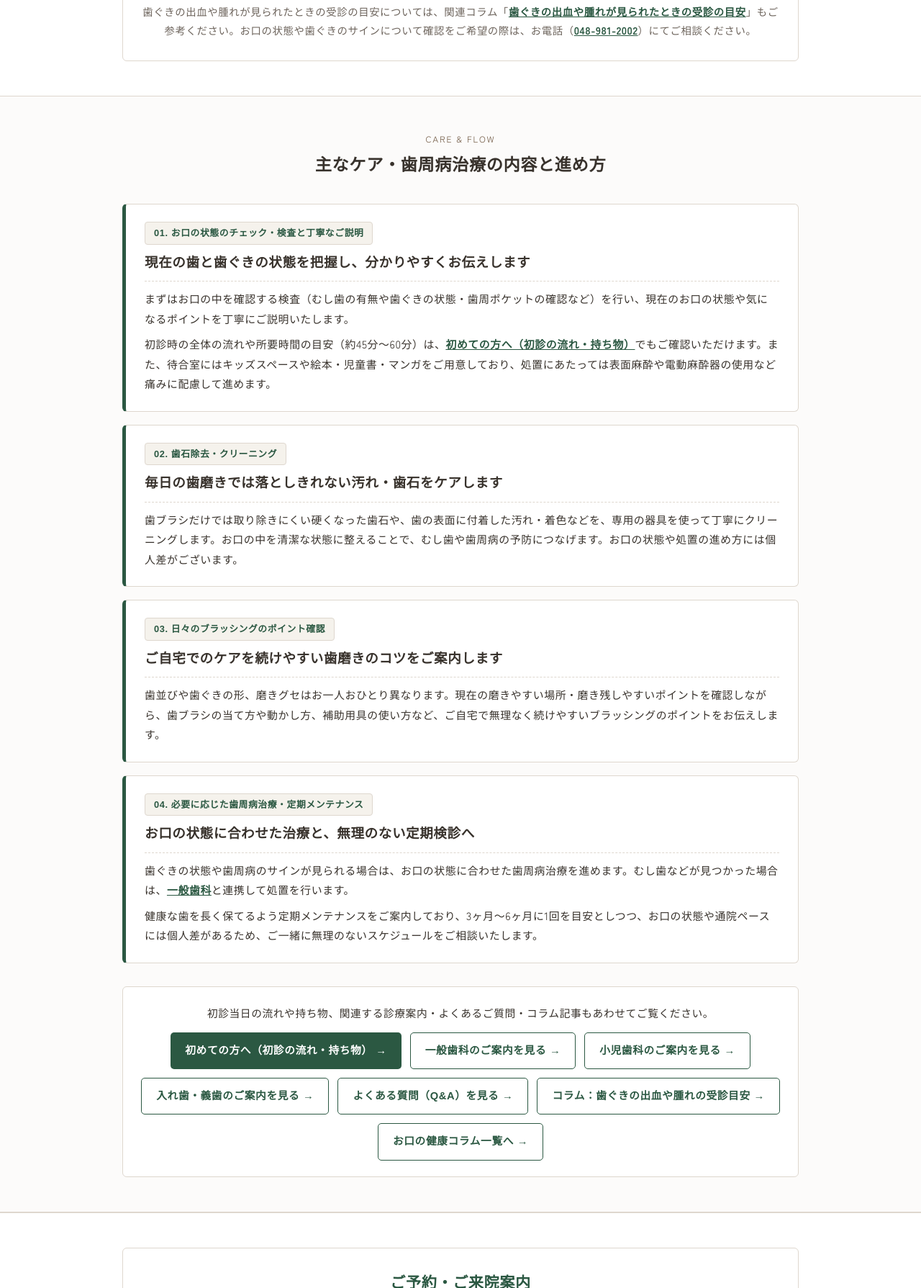
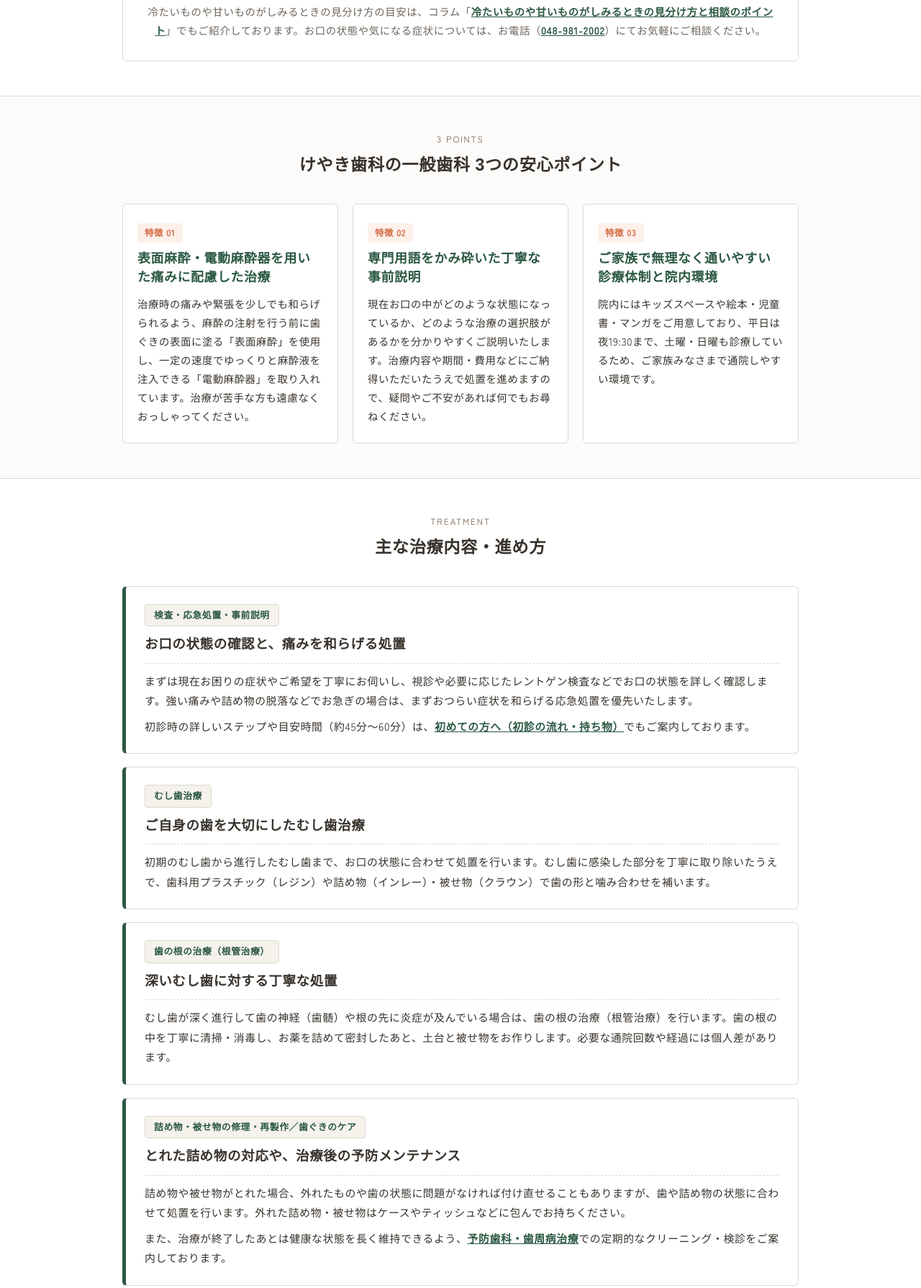
Before and after one commit to keyakishika/keyaki-dental, a plain HTML site: page preventive.html in a window 1280 px wide. Shown: the part 831-2620 px from the top of the page at 72% size. Drawn offline with Linux system fonts and the light colour scheme; a web font is replaced by a local one.

Commit message:
Update preventive.html

```diff
--- a/preventive.html
+++ b/preventive.html
@@ -10,13 +10,13 @@ gtag('js', new Date());
 <meta charset="UTF-8">
 <meta name="viewport" content="width=device-width, initial-scale=1.0">
 <meta name="format-detection" content="telephone=no">
-<title>予防歯科・歯周病治療（クリーニング・定期検診）｜吉川市の歯科 けやき歯科（吉川駅南口徒歩3分）</title>
-<meta name="description" content="埼玉県吉川市「けやき歯科」の予防歯科・歯周病治療ページです。むし歯や歯周病を未然に防ぎ、ご自身の歯を長く保てるようサポートいたします。歯ぐきの腫れ・出血などのサイン、クリーニングや歯周病ケアの流れ、持ち物・アクセスをご案内します。">
-<link rel="canonical" href="https://yoshikawa-keyaki-dc.com/preventive.html">
-<meta property="og:title" content="予防歯科・歯周病治療（クリーニング・定期検診）｜吉川市の歯科 けやき歯科（吉川駅南口徒歩3分）">
-<meta property="og:description" content="埼玉県吉川市「けやき歯科」の予防歯科・歯周病治療ページです。むし歯や歯周病を未然に防ぎ、ご自身の歯を長く保てるようサポートいたします。">
+<title>一般歯科（むし歯・歯の痛み・詰め物）｜吉川市の歯科 けやき歯科（吉川駅南口徒歩3分）</title>
+<meta name="description" content="埼玉県吉川市「けやき歯科」の一般歯科ページです。むし歯や歯の痛み・しみる症状、詰め物・被せ物のトラブルなど、日常的なお口のお悩みに幅広く対応いたします。表面麻酔・電動麻酔器を用いた痛みに配慮した治療と丁寧な事前説明を心がけております。">
+<link rel="canonical" href="https://yoshikawa-keyaki-dc.com/general.html">
+<meta property="og:title" content="一般歯科（むし歯・歯の痛み・詰め物）｜吉川市の歯科 けやき歯科（吉川駅南口徒歩3分）">
+<meta property="og:description" content="埼玉県吉川市「けやき歯科」の一般歯科ページです。むし歯や歯の痛み、詰め物・被せ物のトラブルなど、痛みに配慮した処置と丁寧な事前説明で幅広く対応いたします。">
 <meta property="og:type" content="article">
-<meta property="og:url" content="https://yoshikawa-keyaki-dc.com/preventive.html">
+<meta property="og:url" content="https://yoshikawa-keyaki-dc.com/general.html">
 <meta property="og:site_name" content="けやき歯科">
 <script type="application/ld+json">
 {
@@ -26,12 +26,12 @@ gtag('js', new Date());
       "@type": "BreadcrumbList",
       "itemListElement": [
         {
-          "@type": "ListItem",
-          "position": 1,
-          "name": "ホーム",
-          "item": "https://yoshikawa-keyaki-dc.com/"
-        },
-        {
+        "@type": ["Dentist", "MedicalClinic"],
+        "name": "けやき歯科",
+        "url": "https://yoshikawa-keyaki-dc.com/index.html",
+        "telephone": "048-981-2002",
+        "description": "埼玉県吉川市の歯科医院「けやき歯科」。JR武蔵野線「吉川駅」南口徒歩3分、「木売公園入口」バス停目の前、無料駐車場2台完備。表面麻酔・電動麻酔器を用いた痛みに配慮した治療と丁寧な事前説明を行っています。土曜・日曜も診療。",
+        "address": {
           "@type": "ListItem",
           "position": 2,
           "name": "診療案内",
@@ -40,8 +40,8 @@ gtag('js', new Date());
         {
           "@type": "ListItem",
           "position": 3,
-          "name": "予防歯科・歯周病治療",
-          "item": "https://yoshikawa-keyaki-dc.com/preventive.html"
+          "name": "一般歯科",
+          "item": "https://yoshikawa-keyaki-dc.com/general.html"
         }
       ]
     },
@@ -50,7 +50,7 @@ gtag('js', new Date());
       "name": "けやき歯科",
       "url": "https://yoshikawa-keyaki-dc.com/",
       "telephone": "048-981-2002",
-      "description": "埼玉県吉川市の歯科医院「けやき歯科」。JR武蔵野線「吉川駅」南口徒歩3分、「木売公園入口」バス停目の前、無料駐車場2台完備。痛みに配慮した丁寧な治療と予防ケアを行っています。土曜・日曜も診療。",
+      "description": "埼玉県吉川市の歯科医院「けやき歯科」（開院25年目）。JR武蔵野線「吉川駅」南口徒歩3分、「木売公園入口」バス停目の前、無料駐車場2台完備。夫婦で診療にあたり、表面麻酔・電動麻酔器を用いた痛みに配慮した丁寧な治療を行っています。土曜・日曜も診療。",
       "address": {
         "@type": "PostalAddress",
         "postalCode": "342-0045",
@@ -124,7 +124,7 @@ a:hover { opacity: 0.75; }
 img { max-width: 100%; height: auto; vertical-align: bottom; }
 .inner { max-width: 980px; margin: 0 auto; padding: 0 20px; }
 
-/* ヘッダー周り */
+/* ヘッダー周り（新しいindex.htmlと同一構造） */
 header {
   background: #ffffff;
   border-bottom: 1px solid var(--border-line);
@@ -469,7 +469,7 @@ section { padding: 48px 0; }
   text-decoration: underline;
 }
 
-/* こんなサイン・お悩みはありませんか？（チェックリスト） */
+/* こんな症状・お悩みはありませんか？（チェックリスト） */
 .symptom-box {
   background: #ffffff;
   border: 1px solid var(--border-line);
@@ -515,7 +515,43 @@ section { padding: 48px 0; }
   text-align: center;
 }
 
-/* 主なケア・歯周病治療の内容と進め方 */
+/* けやき歯科の一般歯科 3つの安心ポイント */
+.point-grid {
+  display: grid;
+  grid-template-columns: repeat(3, 1fr);
+  gap: 20px;
+}
+.point-card {
+  background: #ffffff;
+  border: 1px solid var(--border-line);
+  border-radius: 6px;
+  padding: 24px 20px;
+}
+.point-num {
+  display: inline-block;
+  font-size: 0.78rem;
+  font-weight: 700;
+  color: var(--accent-color);
+  background: #fdf0eb;
+  padding: 2px 10px;
+  border-radius: 4px;
+  margin-bottom: 10px;
+}
+.point-card h3 {
+  font-family: 'Zen Maru Gothic', sans-serif;
+  font-size: 1.12rem;
+  color: var(--base-color);
+  font-weight: 700;
+  line-height: 1.45;
+  margin-bottom: 10px;
+}
+.point-card p {
+  font-size: 0.9rem;
+  color: var(--text-main);
+  line-height: 1.8;
+}
+
+/* 主な治療内容・進め方 */
 .treatment-list {
   display: flex;
   flex-direction: column;
@@ -588,7 +624,7 @@ section { padding: 48px 0; }
   font-family: 'Zen Maru Gothic', sans-serif;
   font-size: 0.92rem;
   font-weight: 700;
-  padding: 11px 20px;
+  padding: 11px 22px;
   border-radius: 5px;
 }
 .related-faq-btn.is-sub {
@@ -799,6 +835,8 @@ footer .copy {
   .sec-head h2 { font-size: 1.25rem; }
   .symptom-box { padding: 20px 16px; }
   .symptom-grid { grid-template-columns: 1fr; gap: 10px; }
+  .point-grid { grid-template-columns: 1fr; gap: 14px; }
+  .point-card { padding: 20px 18px; }
   .treatment-card { padding: 20px 18px; }
   .treatment-card h3 { font-size: 1.08rem; }
   .treatment-card p { font-size: 0.9rem; }
@@ -906,8 +944,8 @@ footer .copy {
       <details class="drawer-acc" open>
         <summary>診療科目一覧を見る</summary>
         <ul class="drawer-links">
-          <li><a href="general.html">一般歯科</a></li>
-          <li><a href="preventive.html" class="is-current-link" aria-current="page">予防歯科・歯周病治療</a></li>
+          <li><a href="general.html" class="is-current-link" aria-current="page">一般歯科</a></li>
+          <li><a href="preventive.html">予防歯科・歯周病治療</a></li>
           <li><a href="kids.html">小児歯科</a></li>
           <li><a href="ortho.html">矯正歯科</a></li>
           <li><a href="denture.html">入れ歯・義歯</a></li>
@@ -955,7 +993,7 @@ footer .copy {
     <ol>
       <li><a href="index.html">ホーム</a></li>
       <li><a href="index.html#services">診療案内</a></li>
-      <li>予防歯科・歯周病治療</li>
+      <li>一般歯科</li>
     </ol>
   </div>
 </nav>
@@ -963,104 +1001,133 @@ footer .copy {
 <!-- ページタイトル -->
 <div class="page-header">
   <div class="inner">
-    <span class="en">PREVENTIVE &amp; PERIODONTAL CARE</span>
-    <h1>予防歯科・歯周病治療</h1>
-    <p class="page-lead">痛みが出てから治療するのではなく、むし歯や歯周病を未然に防ぎ、ご自身の歯を長く保てるようサポートいたします。</p>
+    <span class="en">GENERAL DENTISTRY</span>
+    <h1>一般歯科</h1>
+    <p class="page-lead">むし歯や歯の痛み、詰め物・被せ物のトラブルなど、日常的なお口のお悩みにやさしく丁寧に対応いたします。</p>
   </div>
 </div>
 
 <!-- メインコンテンツ -->
 <main>
-  <!-- こんなサイン・お悩みはありませんか？ -->
-  <section aria-labelledby="prev-sign-heading">
+  <!-- こんな症状・お悩みはありませんか？ -->
+  <section aria-labelledby="general-symptom-heading">
     <div class="inner">
       <div class="sec-head">
-        <span class="en">CHECK LIST</span>
-        <h2 id="prev-sign-heading">こんなサイン・お悩みはありませんか？</h2>
+        <span class="en">SYMPTOMS</span>
+        <h2 id="general-symptom-heading">こんな症状・お悩みはありませんか？</h2>
       </div>
 
       <div class="symptom-box">
         <div class="symptom-grid">
           <div class="symptom-item">
             <span class="symptom-check" aria-hidden="true">✓</span>
-            <span>歯磨きのときに歯ぐきから血が出る、歯ぐきが腫れている</span>
+            <span>冷たいものや甘いものを口にすると、歯がキーンとしみる</span>
           </div>
           <div class="symptom-item">
             <span class="symptom-check" aria-hidden="true">✓</span>
-            <span>朝起きたときの口の中のネバつきや、口臭の気になるサインがある</span>
+            <span>噛んだときに歯が痛む、または何もしなくてもズキズキ痛む</span>
           </div>
           <div class="symptom-item">
             <span class="symptom-check" aria-hidden="true">✓</span>
-            <span>冷たいものや歯ブラシが当たったときに、歯がしみる</span>
+            <span>以前治療した歯の詰め物・被せ物がとれた、または欠けてしまった</span>
           </div>
           <div class="symptom-item">
             <span class="symptom-check" aria-hidden="true">✓</span>
-            <span>しばらく歯科検診を受けておらず、今の状態を確認したい</span>
+            <span>歯の表面が黒ずんでいる、穴があいているように見える</span>
           </div>
           <div class="symptom-item">
             <span class="symptom-check" aria-hidden="true">✓</span>
-            <span>毎日の歯磨きに不安がある、磨き残しを減らしたい</span>
+            <span>歯ぐきが腫れている、歯磨きのときに血が出やすい</span>
           </div>
           <div class="symptom-item">
             <span class="symptom-check" aria-hidden="true">✓</span>
-            <span>歯ぐきの下がりや、歯のグラつき・噛みにくさが気になっている</span>
+            <span>親知らずのまわりが痛む・違和感がある、お口の中を一度診てほしい</span>
           </div>
         </div>
-        <p class="symptom-note">歯ぐきの出血や腫れが見られたときの受診の目安については、関連コラム「<a href="column-01.html" class="inline-text-link">歯ぐきの出血や腫れが見られたときの受診の目安</a>」もご参考ください。お口の状態や歯ぐきのサインについて確認をご希望の際は、お電話（<a href="tel:0489812002" class="inline-text-link">048-981-2002</a>）にてご相談ください。</p>
+        <p class="symptom-note">冷たいものや甘いものがしみるときの見分け方の目安は、コラム「<a href="column-02.html" class="inline-text-link">冷たいものや甘いものがしみるときの見分け方と相談のポイント</a>」でもご紹介しております。お口の状態や気になる症状については、お電話（<a href="tel:0489812002" class="inline-text-link">048-981-2002</a>）にてお気軽にご相談ください。</p>
       </div>
     </div>
   </section>
 
-  <!-- 主なケア・歯周病治療の内容と進め方 -->
-  <section class="bg-soft" aria-labelledby="prev-flow-heading">
+  <!-- けやき歯科の一般歯科 3つの安心ポイント -->
+  <section class="bg-soft" aria-labelledby="general-points-heading">
     <div class="inner">
       <div class="sec-head">
-        <span class="en">CARE &amp; FLOW</span>
-        <h2 id="prev-flow-heading">主なケア・歯周病治療の内容と進め方</h2>
+        <span class="en">3 POINTS</span>
+        <h2 id="general-points-heading">けやき歯科の一般歯科 3つの安心ポイント</h2>
+      </div>
+
+      <div class="point-grid">
+        <div class="point-card">
+          <span class="point-num">特徴 01</span>
+          <h3>表面麻酔・電動麻酔器を用いた痛みに配慮した治療</h3>
+          <p>治療時の痛みや緊張を少しでも和らげられるよう、麻酔の注射を行う前に歯ぐきの表面に塗る「表面麻酔」を使用し、一定の速度でゆっくりと麻酔液を注入できる「電動麻酔器」を取り入れています。治療が苦手な方も遠慮なくおっしゃってください。</p>
+        </div>
+
+        <div class="point-card">
+          <span class="point-num">特徴 02</span>
+          <h3>専門用語をかみ砕いた丁寧な事前説明</h3>
+          <p>現在お口の中がどのような状態になっているか、どのような治療の選択肢があるかを分かりやすくご説明いたします。治療内容や期間・費用などにご納得いただいたうえで処置を進めますので、疑問やご不安があれば何でもお尋ねください。</p>
+        </div>
+
+        <div class="point-card">
+          <span class="point-num">特徴 03</span>
+          <h3>ご家族で無理なく通いやすい診療体制と院内環境</h3>
+          <p>院内にはキッズスペースや絵本・児童書・マンガをご用意しており、平日は夜19:30まで、土曜・日曜も診療しているため、ご家族みなさまで通院しやすい環境です。</p>
+        </div>
+      </div>
+    </div>
+  </section>
+
+  <!-- 主な治療内容・進め方 -->
+  <section aria-labelledby="general-treatment-heading">
+    <div class="inner">
+      <div class="sec-head">
+        <span class="en">TREATMENT</span>
+        <h2 id="general-treatment-heading">主な治療内容・進め方</h2>
       </div>
 
       <div class="treatment-list">
-        <!-- 01 -->
+        <!-- 内容1 -->
         <article class="treatment-card">
-          <span class="treatment-tag">01. お口の状態のチェック・検査と丁寧なご説明</span>
-          <h3>現在の歯と歯ぐきの状態を把握し、分かりやすくお伝えします</h3>
-          <p>まずはお口の中を確認する検査（むし歯の有無や歯ぐきの状態・歯周ポケットの確認など）を行い、現在のお口の状態や気になるポイントを丁寧にご説明いたします。</p>
-          <p>初診時の全体の流れや所要時間の目安（約45分〜60分）は、<a href="flow.html" class="inline-text-link">初めての方へ（初診の流れ・持ち物）</a>でもご確認いただけます。また、待合室にはキッズスペースや絵本・児童書・マンガをご用意しており、処置にあたっては表面麻酔や電動麻酔器の使用など痛みに配慮して進めます。</p>
+          <span class="treatment-tag">検査・応急処置・事前説明</span>
+          <h3>お口の状態の確認と、痛みを和らげる処置</h3>
+          <p>まずは現在お困りの症状やご希望を丁寧にお伺いし、視診や必要に応じたレントゲン検査などでお口の状態を詳しく確認します。強い痛みや詰め物の脱落などでお急ぎの場合は、まずおつらい症状を和らげる応急処置を優先いたします。</p>
+          <p>初診時の詳しいステップや目安時間（約45分〜60分）は、<a href="flow.html" class="inline-text-link">初めての方へ（初診の流れ・持ち物）</a>でもご案内しております。</p>
         </article>
 
-        <!-- 02 -->
+        <!-- 内容2 -->
         <article class="treatment-card">
-          <span class="treatment-tag">02. 歯石除去・クリーニング</span>
-          <h3>毎日の歯磨きでは落としきれない汚れ・歯石をケアします</h3>
-          <p>歯ブラシだけでは取り除きにくい硬くなった歯石や、歯の表面に付着した汚れ・着色などを、専用の器具を使って丁寧にクリーニングします。お口の中を清潔な状態に整えることで、むし歯や歯周病の予防につなげます。お口の状態や処置の進め方には個人差がございます。</p>
+          <span class="treatment-tag">むし歯治療</span>
+          <h3>ご自身の歯を大切にしたむし歯治療</h3>
+          <p>初期のむし歯から進行したむし歯まで、お口の状態に合わせて処置を行います。むし歯に感染した部分を丁寧に取り除いたうえで、歯科用プラスチック（レジン）や詰め物（インレー）・被せ物（クラウン）で歯の形と噛み合わせを補います。</p>
         </article>
 
-        <!-- 03 -->
+        <!-- 内容3 -->
         <article class="treatment-card">
-          <span class="treatment-tag">03. 日々のブラッシングのポイント確認</span>
-          <h3>ご自宅でのケアを続けやすい歯磨きのコツをご案内します</h3>
-          <p>歯並びや歯ぐきの形、磨きグセはお一人おひとり異なります。現在の磨きやすい場所・磨き残しやすいポイントを確認しながら、歯ブラシの当て方や動かし方、補助用具の使い方など、ご自宅で無理なく続けやすいブラッシングのポイントをお伝えします。</p>
+          <span class="treatment-tag">歯の根の治療（根管治療）</span>
+          <h3>深いむし歯に対する丁寧な処置</h3>
+          <p>むし歯が深く進行して歯の神経（歯髄）や根の先に炎症が及んでいる場合は、歯の根の治療（根管治療）を行います。歯の根の中を丁寧に清掃・消毒し、お薬を詰めて密封したあと、土台と被せ物をお作りします。必要な通院回数や経過には個人差があります。</p>
         </article>
 
-        <!-- 04 -->
+        <!-- 内容4 -->
         <article class="treatment-card">
-          <span class="treatment-tag">04. 必要に応じた歯周病治療・定期メンテナンス</span>
-          <h3>お口の状態に合わせた治療と、無理のない定期検診へ</h3>
-          <p>歯ぐきの状態や歯周病のサインが見られる場合は、お口の状態に合わせた歯周病治療を進めます。むし歯などが見つかった場合は、<a href="general.html" class="inline-text-link">一般歯科</a>と連携して処置を行います。</p>
-          <p>健康な歯を長く保てるよう定期メンテナンスをご案内しており、3ヶ月〜6ヶ月に1回を目安としつつ、お口の状態や通院ペースには個人差があるため、ご一緒に無理のないスケジュールをご相談いたします。</p>
+          <span class="treatment-tag">詰め物・被せ物の修理・再製作／歯ぐきのケア</span>
+          <h3>とれた詰め物の対応や、治療後の予防メンテナンス</h3>
+          <p>詰め物や被せ物がとれた場合、外れたものや歯の状態に問題がなければ付け直せることもありますが、歯や詰め物の状態に合わせて処置を行います。外れた詰め物・被せ物はケースやティッシュなどに包んでお持ちください。</p>
+          <p>また、治療が終了したあとは健康な状態を長く維持できるよう、<a href="preventive.html" class="inline-text-link">予防歯科・歯周病治療</a>での定期的なクリーニング・検診をご案内しております。</p>
         </article>
       </div>
 
       <div class="related-faq-box">
         <p>初診当日の流れや持ち物、関連する診療案内・よくあるご質問・コラム記事もあわせてご覧ください。</p>
         <div class="related-links-group">
-          <a href="flow.html" class="related-faq-btn">初めての方へ（初診の流れ・持ち物） →</a>
-          <a href="general.html" class="related-faq-btn is-sub">一般歯科のご案内を見る →</a>
-          <a href="kids.html" class="related-faq-btn is-sub">小児歯科のご案内を見る →</a>
+          <a href="column-02.html" class="related-faq-btn">コラム：冷たいものや甘いものがしみるときの見分け方と相談のポイント →</a>
+          <a href="column.html" class="related-faq-btn is-sub">お口の健康コラム一覧へ →</a>
+          <a href="flow.html" class="related-faq-btn is-sub">初めての方へ（初診の流れ・持ち物） →</a>
+          <a href="preventive.html" class="related-faq-btn is-sub">予防歯科・歯周病治療を見る →</a>
           <a href="denture.html" class="related-faq-btn is-sub">入れ歯・義歯のご案内を見る →</a>
           <a href="faq.html#cat-treatment-cost" class="related-faq-btn is-sub">よくある質問（Q&amp;A）を見る →</a>
-          <a href="column-01.html" class="related-faq-btn is-sub">コラム：歯ぐきの出血や腫れの受診目安 →</a>
-          <a href="column.html" class="related-faq-btn is-sub">お口の健康コラム一覧へ →</a>
         </div>
       </div>
     </div>
@@ -1072,7 +1139,7 @@ footer .copy {
       <div class="guide-card">
         <div class="guide-head">
           <h2 id="guide-heading">ご予約・ご来院案内</h2>
-          <p>定期検診や歯のクリーニング、歯ぐきの気になる症状は、お電話にてお気軽にお問い合わせください。</p>
+          <p>当院は予約優先制です。急な歯の痛みや詰め物がとれた際も、まずはお電話にてご相談ください。</p>
         </div>
 
         <div class="guide-tel-box">
```
